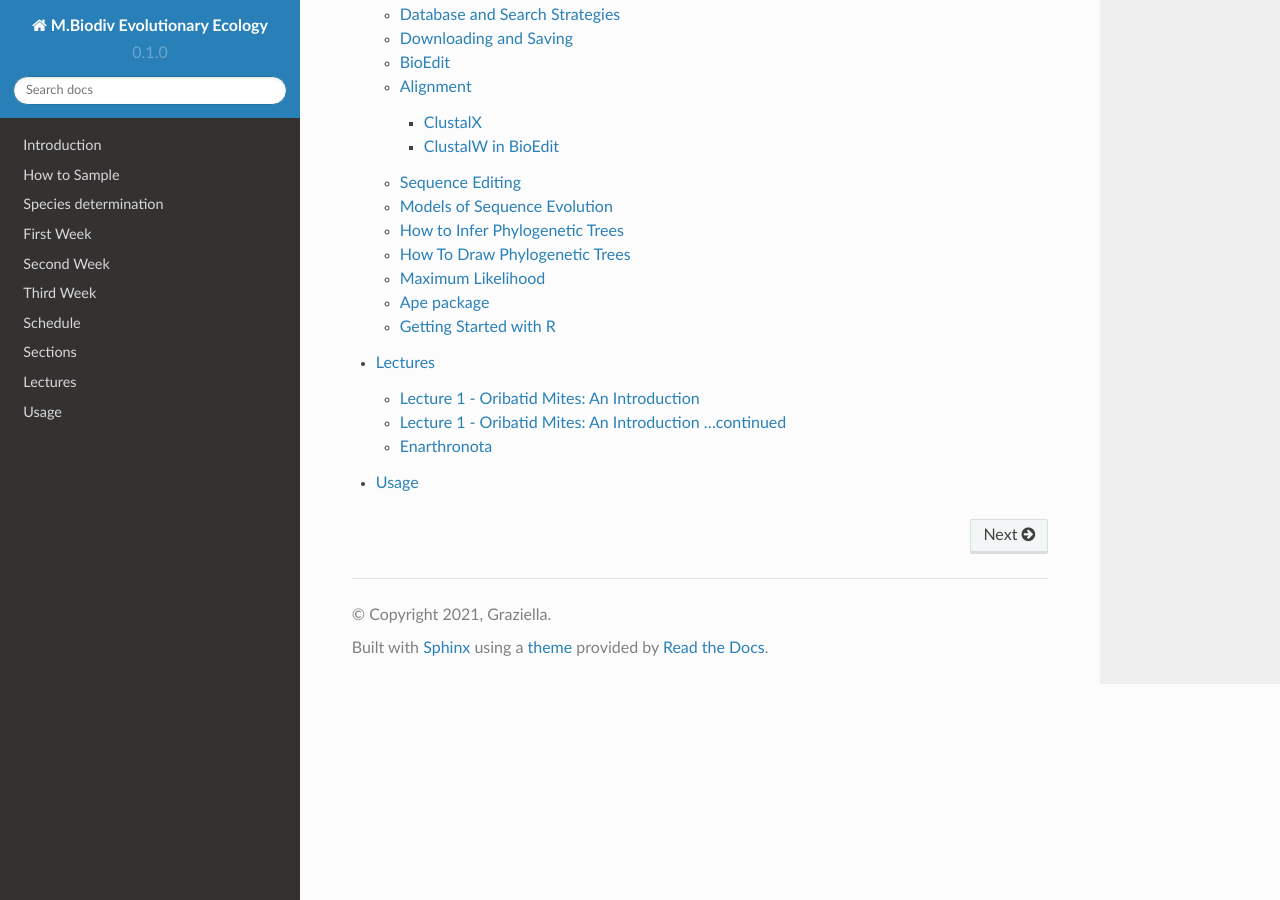
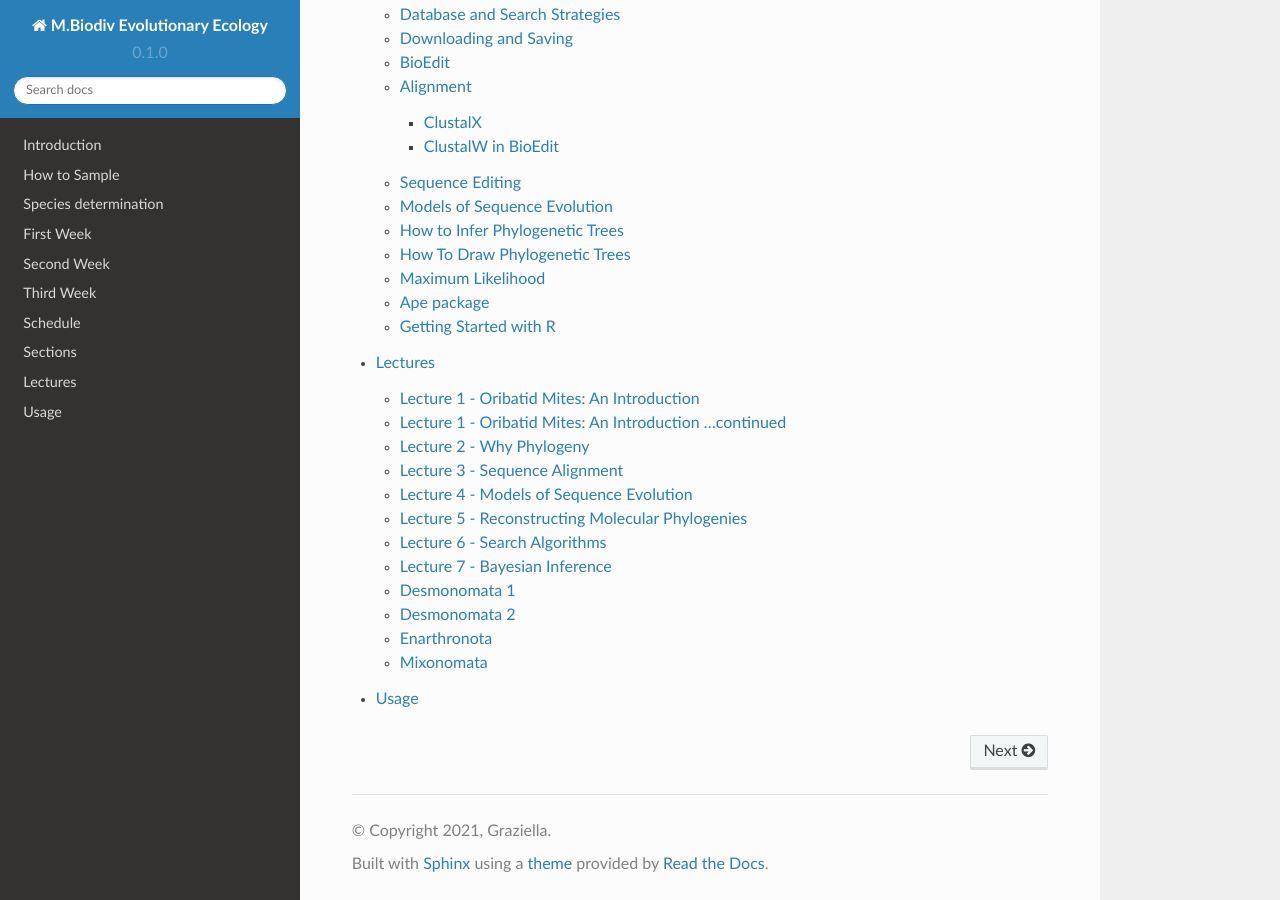
Before and after one commit to bheimbu/evolutionary_ecology, a Sphinx documentation site: the page built from docs/source/index.rst, in a window 1280 px wide and 900 px high, scrolled down 5064 px. Built offline with Sphinx 7.4.7 and the Read the Docs theme 2.0.0, drawn with Linux system fonts in a browser that asks for light colours.

Commit message:
Update lectures.rst

```diff
--- a/docs/source/lectures.rst
+++ b/docs/source/lectures.rst
@@ -2,15 +2,52 @@
 Lectures
 ========
 
+The password for watching the videos will be given in class.
 
 Lecture 1 - Oribatid Mites: An Introduction
 ^^^^^^^^^^^^^^^^^^^^^^^^^^^^^^^^^^^^^^^^^^^^
-Find the video `here <https://owncloud.gwdg.de/index.php/s/iUqguzQral0yZB6>`_, the password will be given in class.
+Find the video `here <https://owncloud.gwdg.de/index.php/s/iUqguzQral0yZB6>`_.
 
 Lecture 1 - Oribatid Mites: An Introduction ...continued
 ^^^^^^^^^^^^^^^^^^^^^^^^^^^^^^^^^^^^^^^^^^^^^^^^^^^^^^^^
-Find the video `here <https://owncloud.gwdg.de/index.php/s/gvLeoIz2GIjigzJ>`_, the password will be given in class.
+Find the video `here <>`_.
+
+Lecture 2 - Why Phylogeny
+^^^^^^^^^^^^^^^^^^^^^^^^^
+Find the video `here <https://owncloud.gwdg.de/index.php/s/gvLeoIz2GIjigzJ>`_.
+
+Lecture 3 - Sequence Alignment
+^^^^^^^^^^^^^^^^^^^^^^^^^^^^^^
+Find the video `here <>`_.
+
+Lecture 4 - Models of Sequence Evolution
+^^^^^^^^^^^^^^^^^^^^^^^^^^^^^^^^^^^^^^^^
+Find the video `here <>`_.
+
+Lecture 5 - Reconstructing Molecular Phylogenies
+^^^^^^^^^^^^^^^^^^^^^^^^^^^^^^^^^^^^^^^^^^^^^^^^
+Find the video `here <>`_.
+
+Lecture 6 - Search Algorithms
+^^^^^^^^^^^^^^^^^^^^^^^^^^^^^
+Find the video `here <https://owncloud.gwdg.de/index.php/s/FVarJHqFiCutFA3>`_.
+
+Lecture 7 - Bayesian Inference
+^^^^^^^^^^^^^^^^^^^^^^^^^^^^^^
+Find the video `here <https://owncloud.gwdg.de/index.php/s/vT2DLTyx4oQ1MsA>`_.
+
+Desmonomata 1
+^^^^^^^^^^^^^
+Find the video `here <https://owncloud.gwdg.de/index.php/s/U1k7900Iej0O4X4>`_.
+
+Desmonomata 2
+^^^^^^^^^^^^^
+Find the video `here <https://owncloud.gwdg.de/index.php/s/sBTteT7Wvc7YOg4>`_.
 
 Enarthronota
 ^^^^^^^^^^^^
-Find the video `here <https://owncloud.gwdg.de/index.php/s/yK5sSWvgYnb6Vmr>`_, the password will be given in class.
+Find the video `here <https://owncloud.gwdg.de/index.php/s/yK5sSWvgYnb6Vmr>`_.
+
+Mixonomata
+^^^^^^^^^^
+Find the video `here <https://owncloud.gwdg.de/index.php/s/TzxXsilXs76ZsCx>`_.
```
